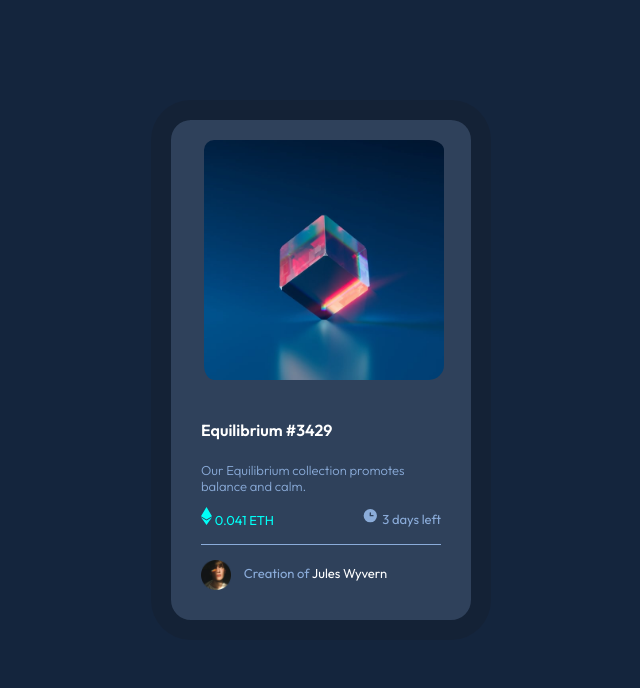
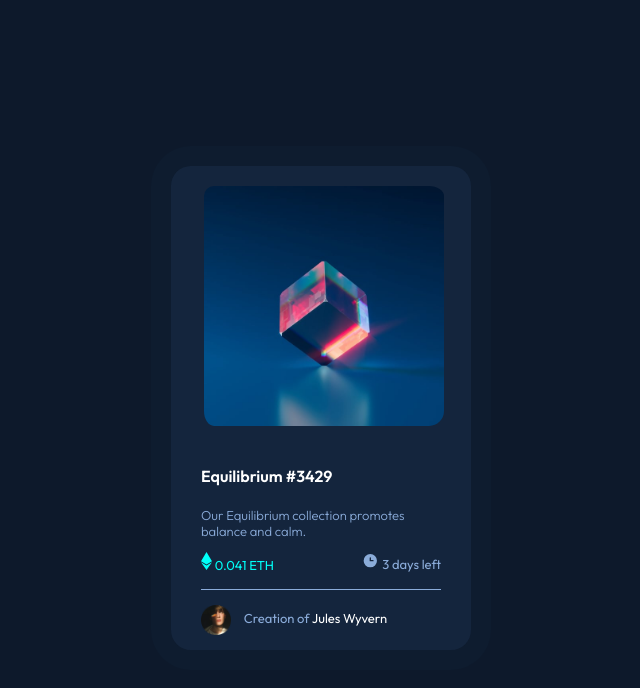
Before and after one commit to sahilgupta098/challange-2, a plain HTML site: page index.html in a window 1280 px wide. Shown: the whole page, without its empty margins (319-959 px from the left). Drawn offline with Linux system fonts and the light colour scheme.

Commit message:
Add files via upload
updated CSS background colors for card and body

```diff
--- a/css/styles.css
+++ b/css/styles.css
@@ -1,6 +1,11 @@
 body{
-  background-color: hsl(216, 50%, 16%);
-  text-align: center;
+
+  background-color: hsl(217, 54%, 11%);
+    text-align: center;
+    min-height: 100vh;
+    display: flex;
+    align-items: center;
+    justify-content: center;
 
 }
 hr{
@@ -11,10 +16,10 @@ margin: 50px 10px 0 0;
 }
 
 .card{
-  height:500px;
-  width: 300px;
+  max-height:500px;
+  max-width: 300px;
   margin: 100px auto;
-    background: hsl(215, 32%, 27%);
+    background: hsl(216, 50%, 16%);
     border-width: 20px;
     border-style: solid;
     border-color: hsl(217deg 54% 11% / 76%);
@@ -22,12 +27,12 @@ margin: 50px 10px 0 0;
 
 }
 .creator{
-  margin-top: 15px;
+      margin: 15px 0;
       font-size: small;
     float: left;
 }
 .creator-img{
-  height: 30px;
+  max-height: 30px;
   vertical-align: middle;
 
 }
@@ -40,8 +45,8 @@ margin: 50px 10px 0 0;
 }
 
 .crypto-image{
-  height: 50%;
-    width: 80%;
+  max-height: 50%;
+    max-width: 80%;
     /* margin: auto 30px; */
     padding: 20px 15px 15px 20px;
 
```
